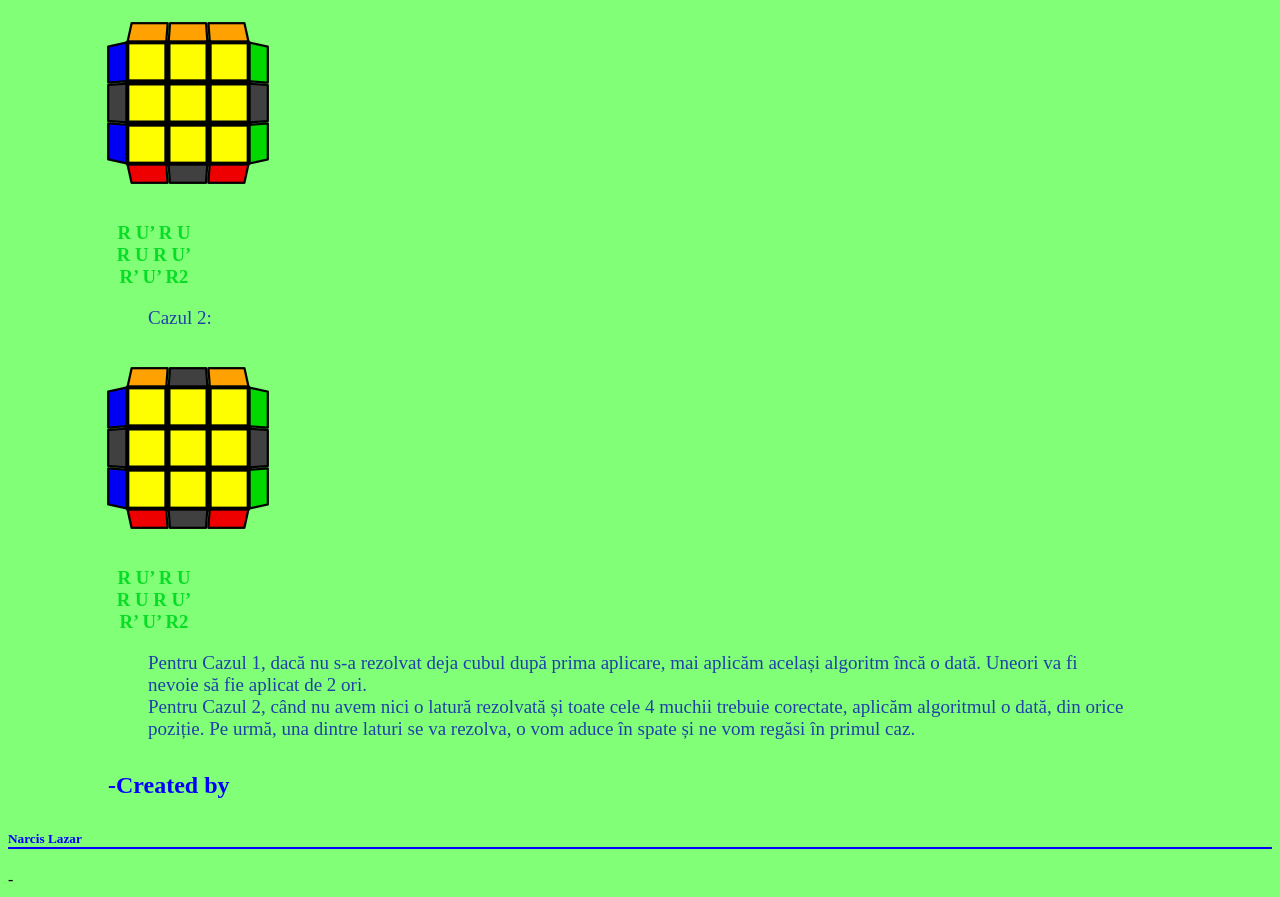
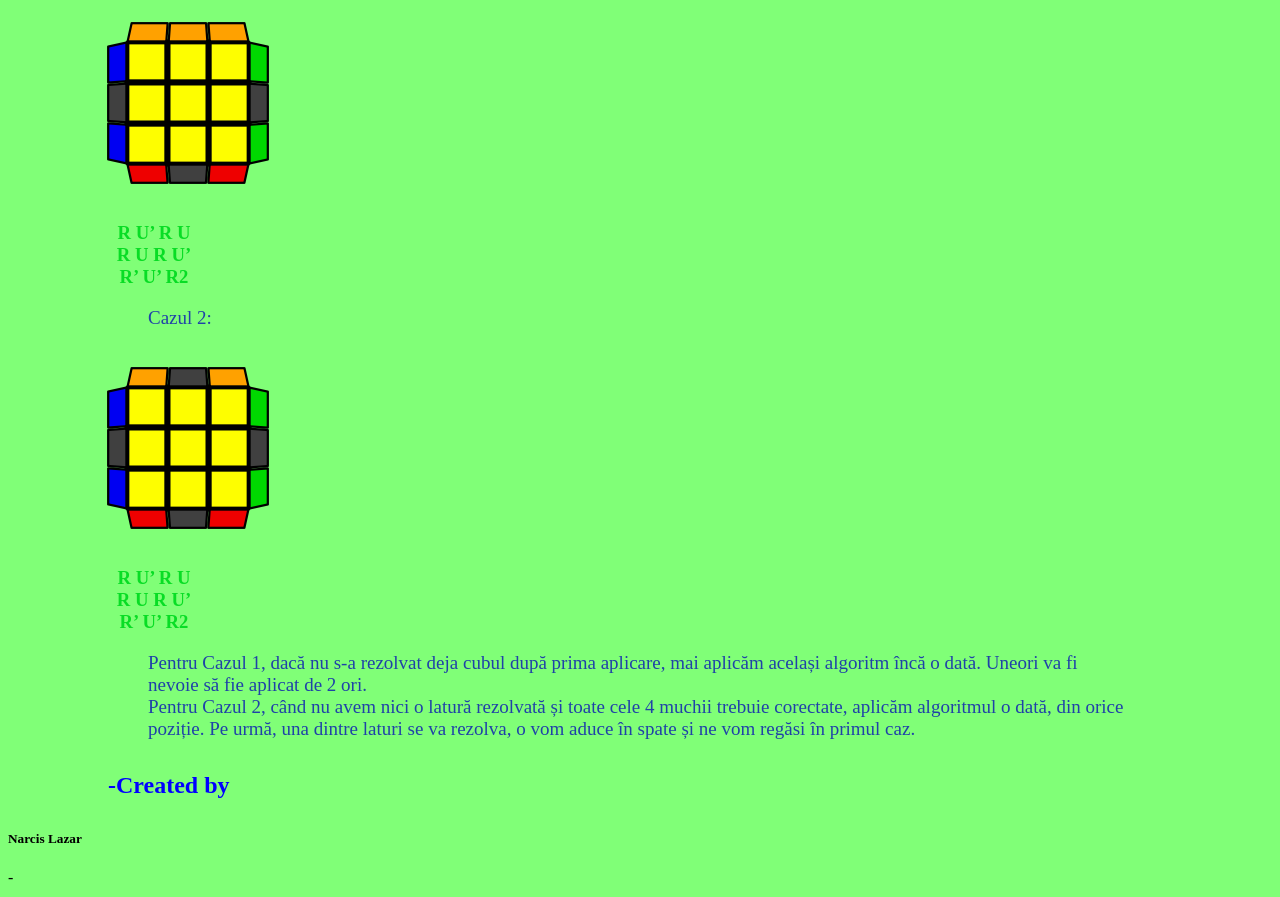
Before and after one commit to narcislazar/rcube, a plain HTML site: page index.html in a window 1280 px wide. Shown: the part 6400-7297 px from the top of the page. Drawn offline with Linux system fonts and the light colour scheme.

Commit message:
Update style.css

```diff
--- a/style.css
+++ b/style.css
@@ -39,7 +39,3 @@ h4{
     margin-left: 100px;
     color:blue;
 }
-h5{
-    color:blue;
-    border-bottom:2px solid blue;
-}
```
